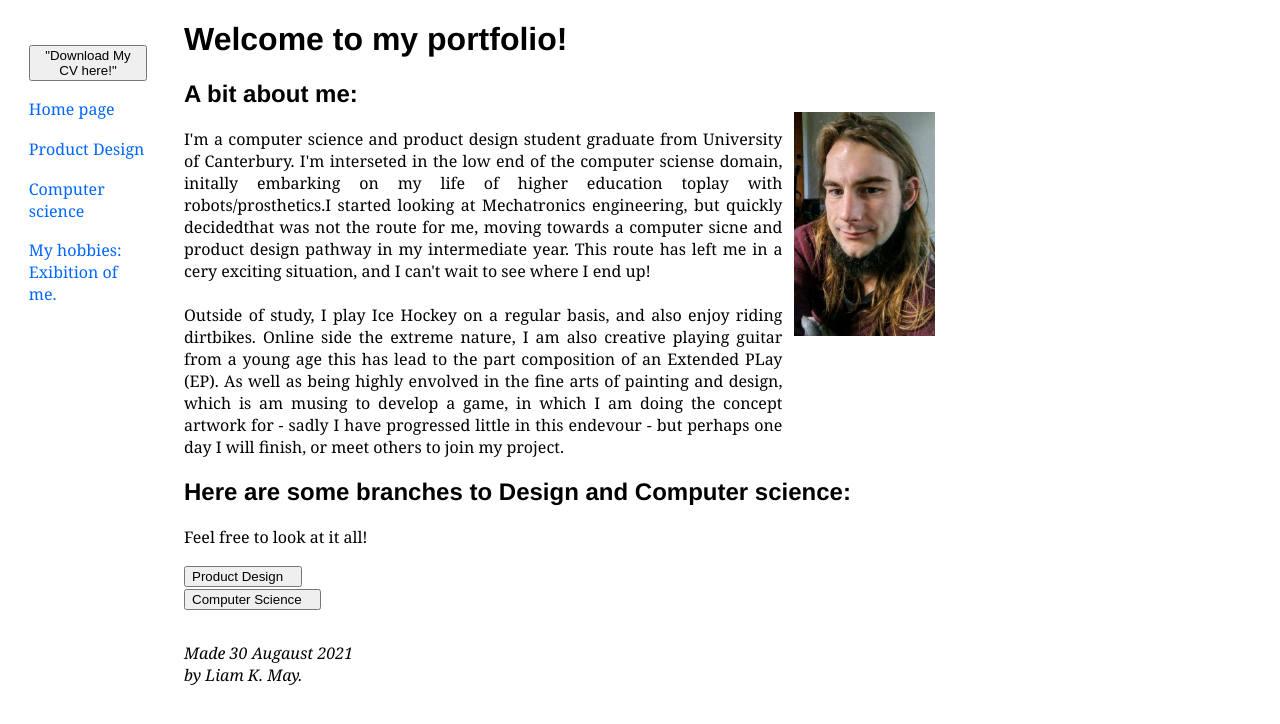
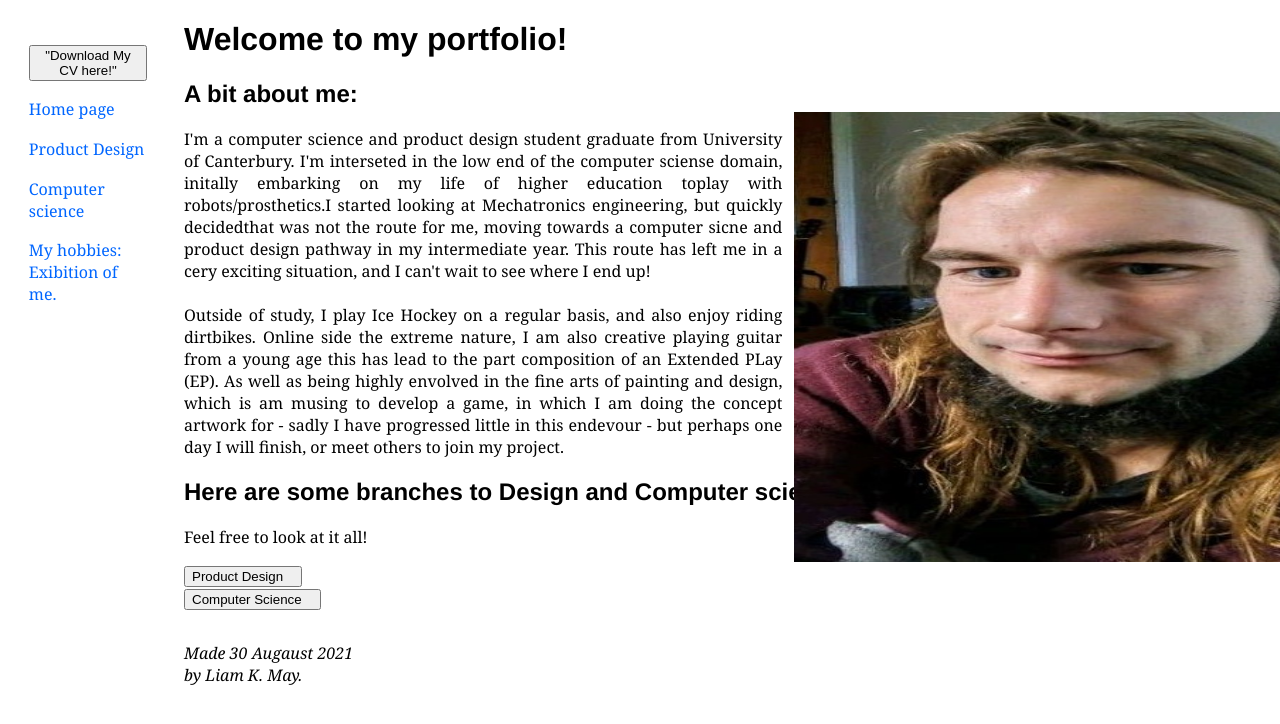
Before and after one commit to TheTriangleTrippa/Portfolio, a Jekyll site: the page built from index.html, in a window 1280 px wide. Shown: the top 724 px of the page. Built offline with Jekyll 4.4.1, drawn with Linux system fonts in a browser that asks for light colours.

Commit message:
Update stylesheet.css

```diff
--- a/assets/css/stylesheet.css
+++ b/assets/css/stylesheet.css
@@ -87,8 +87,8 @@ address.site_signing{
           text-align: right;
           top: 7em;
           left: 62%;
-
-          height: 14em;
+          width: 50%;
+          height: 50%;
 
           }
 
```
